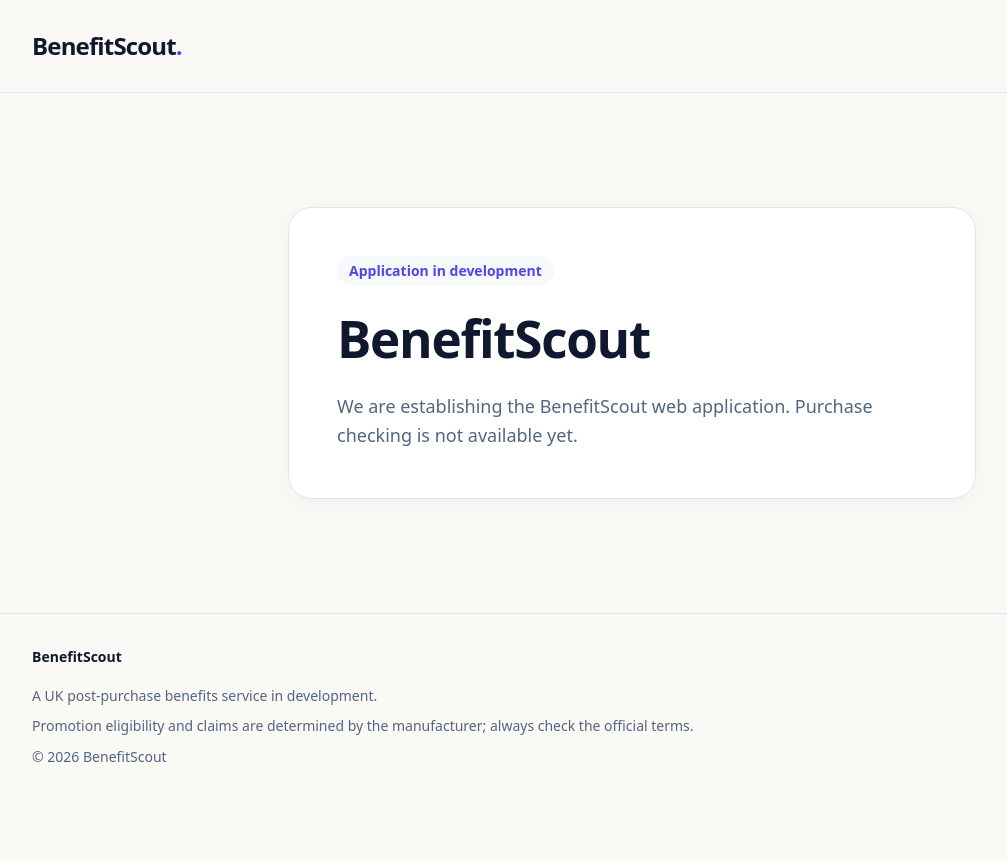
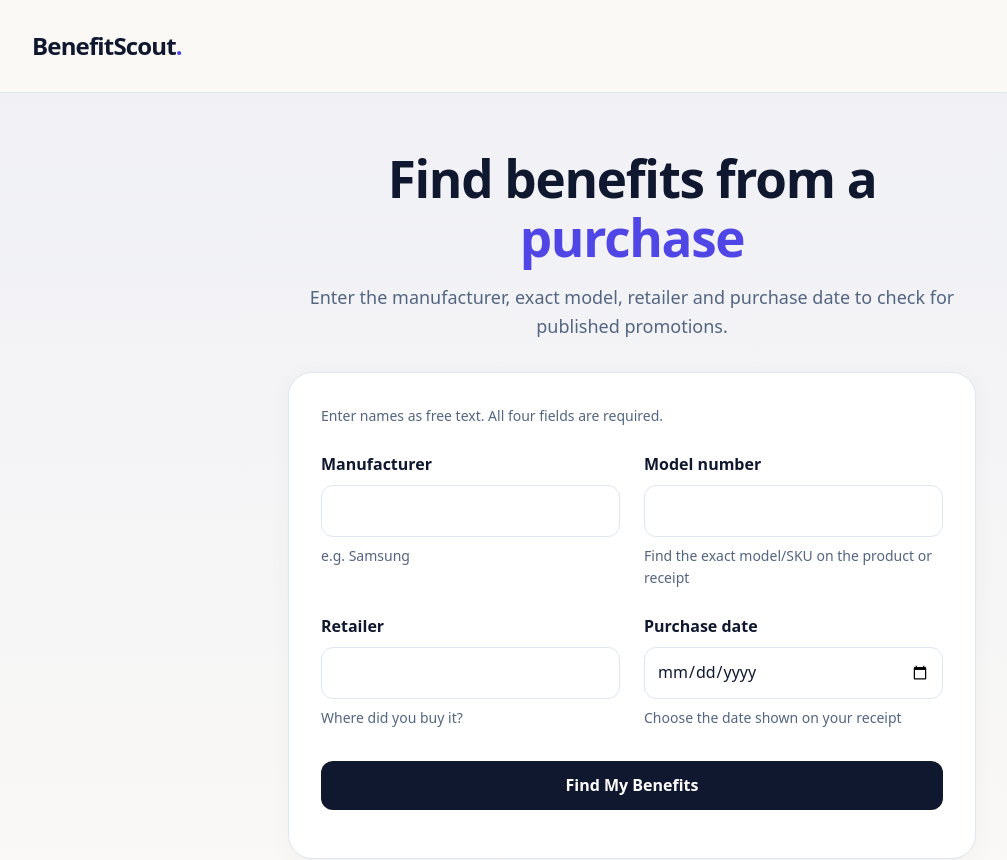
Before and after one commit to cyberrobot/post-purchase-benefits-checker, a Next.js app in the folder frontend/: page / in a window 1280 px wide. Shown: the top 860 px of the page, without its empty margins (8-1015 px from the left). Before the commit the page ends 800 px from the top, so only its background shows below. Built offline with nearby package versions, Linux system fonts and the light colour scheme.

Commit message:
Add purchase input form to the homepage

```diff
--- a/frontend/scripts/smoke.mjs
+++ b/frontend/scripts/smoke.mjs
@@ -41,11 +41,11 @@ try {
   assert.match(html, /<title>BenefitScout<\/title>/);
   assert.match(
     html,
-    /<meta name="description" content="The BenefitScout web application foundation/,
+    /<meta name="description" content="Check your purchase details/,
   );
   assert.match(html, /<main[\s>]/);
-  assert.match(html, /<h1[^>]*>BenefitScout<\/h1>/);
-  assert.match(html, /Purchase checking is not available yet/);
+  assert.match(html, /<h1[^>]*>Find benefits from a /);
+  assert.match(html, /Find My Benefits/);
   console.log(
     'Production smoke passed: GET / returned 200 with server-rendered content and metadata.',
   );
--- a/frontend/src/app/layout.tsx
+++ b/frontend/src/app/layout.tsx
@@ -7,7 +7,7 @@ import { SiteFooter } from '@/components/layout/SiteFooter';
 export const metadata: Metadata = {
   title: 'BenefitScout',
   description:
-    'The BenefitScout web application foundation for future post-purchase benefits checking.',
+    'Check your purchase details for published manufacturer promotions with BenefitScout.',
 };
 
 export default function RootLayout({ children }: Readonly<{ children: React.ReactNode }>) {
--- a/frontend/src/app/page.tsx
+++ b/frontend/src/app/page.tsx
@@ -1,20 +1,15 @@
-import { Badge } from '@/components/ui/Badge';
 import { Card } from '@/components/ui/Card';
 import { Container } from '@/components/ui/Container';
+import { PurchaseInputForm } from '@/features/eligibility/components/PurchaseInputForm';
 export default function Home() {
   return (
-    <main id="main-content" tabIndex={-1} className="grid items-center py-16">
+    <main id="main-content" tabIndex={-1} className="bg-linear-to-b from-brand/5 to-page py-10 md:py-14">
       <Container width="narrow">
-        <Card className="p-8 md:p-12">
-          <Badge variant="accent">Application in development</Badge>
-          <h1 className="my-6 text-display leading-[1.15] font-bold tracking-tight">
-            BenefitScout
-          </h1>
-          <p className="max-w-[70ch] text-body text-ink-muted">
-            We are establishing the BenefitScout web application. Purchase checking is not available
-            yet.
-          </p>
-        </Card>
+        <div className="mb-8 text-center">
+          <h1 className="text-display leading-[1.15] font-bold tracking-tight">Find benefits from a <span className="text-brand">purchase</span></h1>
+          <p className="mt-4 text-body text-ink-muted">Enter the manufacturer, exact model, retailer and purchase date to check for published promotions.</p>
+        </div>
+        <Card className="p-6 md:p-8"><PurchaseInputForm /></Card>
       </Container>
     </main>
   );
--- /dev/null
+++ b/frontend/src/features/eligibility/components/PurchaseInputForm.tsx
@@ -0,0 +1,96 @@
+'use client';
+import { useId, useRef, useState, type FormEvent } from 'react';
+import { Button } from '@/components/ui/Button';
+import { useCheckPurchaseMutation } from '../api/useCheckPurchaseMutation';
+import { purchaseRequestSchema, type CheckPurchaseResponse } from '@/lib/api/eligibility.contract';
+import { ApiError } from '@/lib/api/errors';
+const fields = [
+  { name: 'brand', label: 'Manufacturer', help: 'e.g. Samsung', type: 'text' },
+  { name: 'model', label: 'Model number', help: 'Find the exact model/SKU on the product or receipt', type: 'text' },
+  { name: 'retailer', label: 'Retailer', help: 'Where did you buy it?', type: 'text' },
+  { name: 'purchase_date', label: 'Purchase date', help: 'Choose the date shown on your receipt', type: 'date' },
+] as const;
+type Field = (typeof fields)[number]['name'];
+type Draft = Record<Field, string>;
+type Errors = Partial<Record<Field, string>>;
+const empty: Draft = { brand: '', model: '', retailer: '', purchase_date: '' };
+export function validatePurchase(draft: Draft): Errors {
+  const result = purchaseRequestSchema.safeParse(draft);
+  const errors: Errors = {};
+  if (!result.success) for (const issue of result.error.issues) {
+    const field = fields.find((item) => item.name === issue.path[0]);
+    if (!field) continue;
+    errors[field.name] = field.type === 'date' ? 'Enter a valid purchase date'
+      : draft[field.name].normalize('NFKC').trim().length === 0 ? `Enter the ${field.label.toLowerCase()}`
+      : draft[field.name].length > 255 ? 'Use 255 characters or fewer' : 'Remove unsupported control characters';
+  }
+  return errors;
+}
+function completion(data: CheckPurchaseResponse): string {
+  if (data.outcome === 'unresolved_identity') {
+    const label = fields.find((field) => field.name === data.unresolved_identity.field)!.label.toLowerCase();
+    return data.unresolved_identity.status === 'ambiguous'
+      ? `More than one ${label} matched. Check and clarify the ${label}, then try again.`
+      : `The ${label} could not be found. Check the ${label}, then try again.`;
+  }
+  if (!data.promotions.length) return 'No matching published promotion was found for these purchase details.';
+  return `The check returned ${data.promotions.length} promotion ${data.promotions.length === 1 ? 'record' : 'records'} requiring eligibility review. Detailed results are not yet shown.`;
+}
+function failure(error: unknown): string {
+  if (!(error instanceof ApiError)) return 'The checker encountered a service problem. Please try again.';
+  switch (error.kind) {
+    case 'validation': return 'The checker could not accept these details. Review the fields and try again.';
+    case 'rate_limited': return error.retryAfterSeconds === undefined ? 'Too many checks. Please wait before trying again.' : `Too many checks. Please wait ${error.retryAfterSeconds} seconds before trying again.`;
+    case 'timeout': return 'The check took too long. Please try again.';
+    case 'cancelled': return 'The check was cancelled. You can try again.';
+    case 'unavailable': return 'The checker is temporarily unavailable. Please try again later.';
+    case 'server': case 'contract': return 'The checker encountered a service problem. Please try again.';
+  }
+}
+export function PurchaseInputForm() {
+  const id = useId();
+  const [draft, setDraft] = useState<Draft>(empty);
+  const [attempted, setAttempted] = useState(false);
+  const [feedback, setFeedback] = useState<{ text: string; failed: boolean }>();
+  const [pending, setPending] = useState(false);
+  const inFlight = useRef(false);
+  const inputs = useRef<Partial<Record<Field, HTMLInputElement | null>>>({});
+  const mutation = useCheckPurchaseMutation();
+  const errors = attempted ? validatePurchase(draft) : {};
+  async function submit(event: FormEvent<HTMLFormElement>) {
+    event.preventDefault();
+    if (inFlight.current) return;
+    setAttempted(true); setFeedback(undefined);
+    const result = purchaseRequestSchema.safeParse(draft);
+    if (!result.success) {
+      const invalid = validatePurchase(draft);
+      inputs.current[fields.find((field) => invalid[field.name])!.name]?.focus(); return;
+    }
+    inFlight.current = true; setPending(true);
+    try { setFeedback({ text: completion(await mutation.mutateAsync(result.data)), failed: false }); }
+    catch (error) { setFeedback({ text: failure(error), failed: true }); }
+    finally { inFlight.current = false; setPending(false); }
+  }
+  return (
+    <form id="purchase-checker" aria-label="Check a purchase" noValidate onSubmit={submit}>
+      <p className="mb-6 text-small text-ink-muted">Enter names as free text. All four fields are required.</p>
+      <div className="grid min-w-0 gap-6 md:grid-cols-2">
+        {fields.map((field) => (
+          <div key={field.name} className="min-w-0">
+            <label htmlFor={`${id}-${field.name}`} className="mb-2 block font-semibold">{field.label}</label>
+            <input ref={(element) => { inputs.current[field.name] = element; }} id={`${id}-${field.name}`} name={field.name} type={field.type} required autoComplete="off" disabled={pending} value={draft[field.name]}
+              aria-invalid={errors[field.name] ? true : undefined}
+              aria-describedby={`${id}-${field.name}-help${errors[field.name] ? ` ${id}-${field.name}-error` : ''}`}
+              onChange={(event) => { setDraft({ ...draft, [field.name]: event.target.value }); setFeedback(undefined); mutation.reset(); }}
+              className="min-h-12 w-full min-w-0 rounded-control border border-border bg-surface px-3 py-3 text-ink focus-visible:outline-3 focus-visible:outline-offset-4 focus-visible:outline-brand disabled:bg-surface-muted" />
+            <p id={`${id}-${field.name}-help`} className="mt-2 text-small text-ink-muted">{field.help}</p>
+            {errors[field.name] && <p id={`${id}-${field.name}-error`} className="mt-2 text-small font-semibold text-ink">{errors[field.name]}</p>}
+          </div>
+        ))}
+      </div>
+      <Button type="submit" disabled={pending} className="mt-8 w-full">{pending ? 'Checking…' : 'Find My Benefits'}</Button>
+      <div role="status" aria-live="polite" className="mt-4 text-small">{pending ? 'Checking your purchase. Please wait.' : feedback && !feedback.failed ? feedback.text : null}</div>
+      {feedback?.failed && <p role="alert" className="mt-4 text-small">{feedback.text}</p>}
+    </form>
+  );
+}
```
Also changed, not shown: 1 other file (tests, documents, lock files or other folders).
